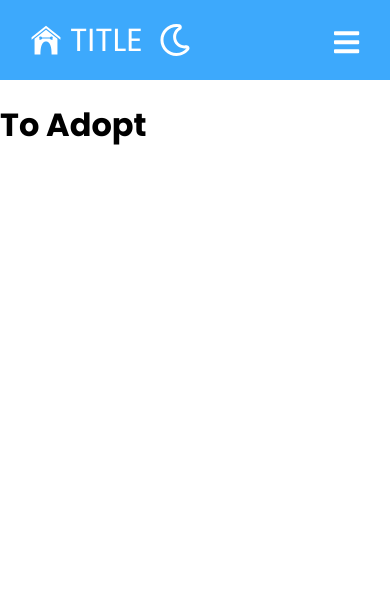
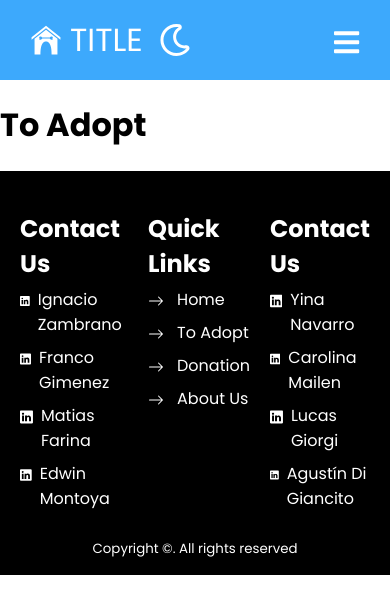
Before and after one commit to FrancoG21/PF-Henry-Front, a React (Vite) app: page /adopt in a window 390 px wide. Shown: the top 614 px of the page. Built offline with nearby package versions, Linux system fonts and the light colour scheme.

Commit message:
creacion footer + responsive

```diff
--- a/index.html
+++ b/index.html
@@ -4,7 +4,7 @@
     <meta charset="UTF-8" />
     <link rel="icon" type="image/svg+xml" href="/src/favicon.svg" />
     <meta name="viewport" content="width=device-width, initial-scale=1.0" />
-    <title>Vite App</title>
+    <title>PF Henry</title>
   </head>
   <body>
     <div id="root"></div>
--- a/src/App.jsx
+++ b/src/App.jsx
@@ -2,6 +2,7 @@ import { BrowserRouter, Route, Routes } from 'react-router-dom';
 import Home from './pages/Home/Home';
 import ToAdopt from './pages/To Adopt/ToAdopt';
 import NavBar from './components/Users/NavBar/NavBar';
+import Footer from './components/Users/Footer/Footer';
 
 //  MODO OSCURO //
 import { ThemeProvider } from 'styled-components';
@@ -22,6 +23,7 @@ function App() {
             <Route path='/' element={ <Home/> }></Route>
             <Route path='/adopt' element={ <ToAdopt/> }></Route>
           </Routes>
+          <Footer />
         </ThemeProvider>
       </BrowserRouter>
 
--- /dev/null
+++ b/src/components/Users/Footer/Footer.jsx
@@ -0,0 +1,82 @@
+import React from "react";
+import { BackgroundFooter, FooterContainer, FooterLinks, FooterLinksItems, FooterLinksContainer, FooterTitle, FooterText, ContactText, TextCopy, DivIcon, Icon, IconArrow } from "./StyledFooter";
+import { BsLinkedin } from 'react-icons/bs';
+
+export default function Footer () {
+
+    return (
+        <BackgroundFooter>
+            <FooterContainer>
+                <FooterLinks>
+                    <FooterLinksContainer>
+                        <FooterLinksItems>
+                            <FooterTitle>Contact Us</FooterTitle>
+                            <DivIcon>
+                                <Icon/>
+                                <ContactText href='https://www.linkedin.com/in/ignacio-sol%C3%A1-zambrano-8b1532222/' target='blank'>Ignacio Zambrano</ContactText>
+                            </DivIcon>
+                            <DivIcon>
+                                <Icon />
+                                <ContactText href='https://www.linkedin.com/in/franco-ramiro-gimenez-98742b184/' target='blank'>Franco Gimenez</ContactText>
+                            </DivIcon>
+                            <DivIcon>
+                                <Icon />
+                                <ContactText href='https://www.linkedin.com/in/matias-farina-sola-09040b147/' target='blank'>Matias Farina</ContactText>
+                            </DivIcon>
+                            <DivIcon>
+                                <Icon/>
+                                <ContactText href='#' target='blank'>Edwin Montoya</ContactText>
+                            </DivIcon>
+                        </FooterLinksItems>
+                    </FooterLinksContainer>
+
+                    <FooterLinksContainer>
+                        <FooterLinksItems>
+                            <FooterTitle>Quick Links</FooterTitle>
+                            <DivIcon>
+                                <IconArrow/>
+                                <FooterText to='/'>Home</FooterText>
+                            </DivIcon>
+                            <DivIcon>
+                                <IconArrow/>
+                                <FooterText to='/adopt'>To Adopt</FooterText>
+                            </DivIcon>
+                            <DivIcon>
+                                <IconArrow/>
+                                <FooterText to='/'>Donation</FooterText>
+                            </DivIcon>
+                            <DivIcon>
+                                <IconArrow/>
+                                <FooterText to='/'>About Us</FooterText>
+                            </DivIcon>
+                        </FooterLinksItems>
+                    </FooterLinksContainer>
+                </FooterLinks>
+                <FooterLinks>
+                    <FooterLinksContainer>
+                        <FooterLinksItems>
+                            <FooterTitle>Contact Us</FooterTitle>
+                            <DivIcon>
+                                <Icon/>
+                                <ContactText href='https://www.linkedin.com/in/yina-navarro-a8b062b7/' target='blank'>Yina Navarro</ContactText>
+                            </DivIcon>
+                            <DivIcon>
+                                <Icon/>
+                                <ContactText href='#' target='blank'>Carolina Mailen</ContactText>
+                            </DivIcon>
+                            <DivIcon>
+                                <Icon/>
+                                <ContactText href='#' target='blank'>Lucas Giorgi</ContactText>
+                            </DivIcon>
+                            <DivIcon>
+                                <Icon/>
+                                <ContactText href='#' target='blank'>Agustín Di Giancito</ContactText>
+                            </DivIcon>
+                        </FooterLinksItems>
+                    </FooterLinksContainer>
+                </FooterLinks>
+            </FooterContainer>
+            <TextCopy>Copyright ©. All rights reserved</TextCopy>
+        </BackgroundFooter>
+    )
+}
--- /dev/null
+++ b/src/components/Users/Footer/StyledFooter.js
@@ -0,0 +1,103 @@
+import styled from 'styled-components';
+import { Link } from 'react-router-dom';
+import { BsLinkedin, BsArrowRight } from 'react-icons/bs';
+
+
+export const BackgroundFooter = styled.footer`
+    background-color: #000;
+    display: flex;
+    flex-direction: column;
+    justify-content: center;
+    align-items: center;
+`
+
+export const FooterContainer = styled.div`
+    display: flex;
+    flex-direction: row;
+    justify-content: space-between;
+    margin: 10px 40px;
+`
+
+export const FooterLinks = styled.div`
+    width: 100%;
+    max-width: 1000px;
+    display: flex;
+    justify-content: center;
+
+    @media screen and(max-width: 600px){
+        padding-top: 80px;
+    }
+`
+
+export const FooterLinksContainer = styled.div`
+    display: flex;
+
+    @media screen and (max-width: 600px) {
+        flex-direction: column;
+    }
+`
+
+export const FooterLinksItems = styled.div`
+    display: flex;
+    flex-direction: column;
+    align-items: flex-start;
+    margin: 16px;
+    text-align: left;
+    width: 260px;
+    box-sizing: border-box;
+    color: #fff;
+
+    @media screen and (max-width: 420px) {
+        margin: 0;
+        padding: 10px;
+        width: 100%;
+    }
+`
+
+export const DivIcon = styled.div`
+    display: flex;
+`
+
+export const Icon = styled(BsLinkedin)`
+    margin-top: 0.4rem;
+    margin-right: 0.5rem;
+`
+
+export const IconArrow = styled(BsArrowRight)`
+    margin-top: 0.4rem;
+    margin-right: 0.5rem;
+`
+
+export const FooterTitle = styled.h2`
+    margin-bottom: 6px;
+`
+
+export const FooterText = styled(Link)`
+    font-size: 1rem;
+    color: #fff;
+    text-decoration: none;
+    margin-bottom: 0.5rem;
+    margin-left: 5px;
+
+    &:hover {
+        color: #0467fb;
+        transition: 0.3s ease-out;
+    }
+`
+
+export const ContactText = styled.a`
+    font-size: 1rem;
+    color: #fff;
+    text-decoration: none;
+    margin-bottom: 0.5rem;
+
+    &:hover {
+        color: #0467fb;
+        transition: 0.3s ease-out;
+    }
+`
+
+export const TextCopy = styled.small`
+    color: #fff;
+    margin-bottom: 16px;
+`
```
